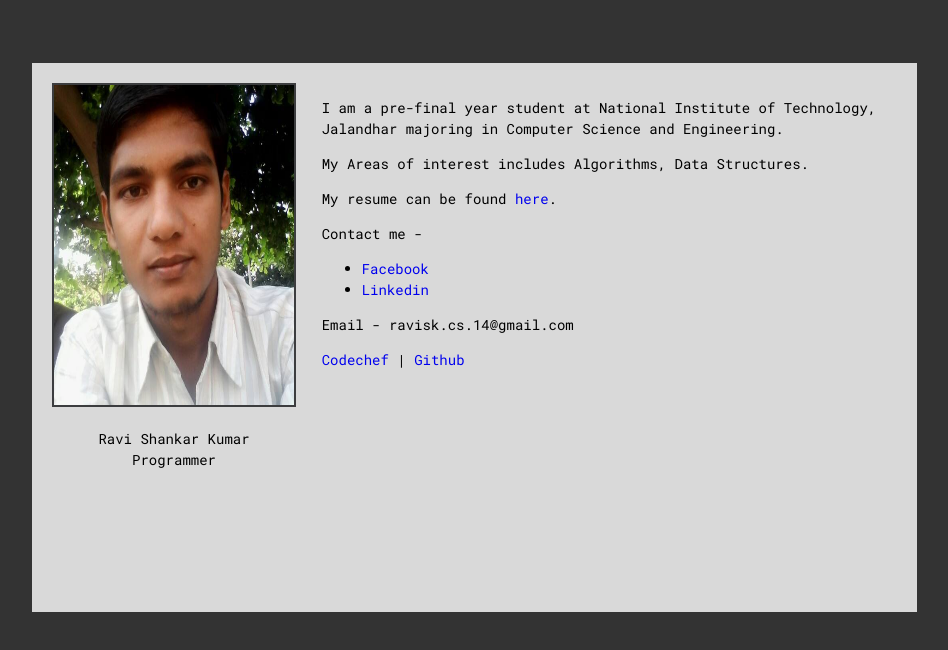
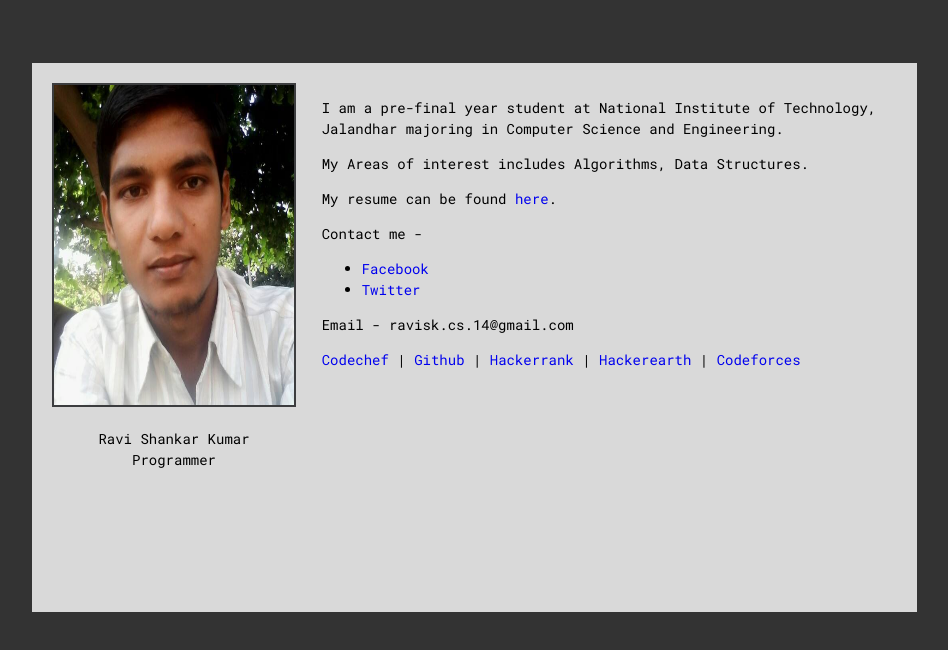
Before and after one commit to ravicse114/ravicse114.github.io, a plain HTML site: page index.html in a window 1280 px wide. Shown: the whole page, without its empty margins (176-1124 px from the left). Drawn offline with Linux system fonts and the light colour scheme.

Commit message:
Update index.html

```diff
--- a/index.html
+++ b/index.html
@@ -79,11 +79,14 @@ a{
     <p>Contact me - </p>
     <ul>
     <li><a href='https://www.facebook.com/ravicse114' target='_blank'>Facebook</a></li>
-    <li><a href='https://in.linkedin.com/in/prateek-agarwal-9a177891' target='_blank'>Linkedin</a></li>
+    <li><a href='https://twitter.com/ravicse114' target='_blank'>Twitter</a></li>
     </ul>
     <p> Email - ravisk.cs.14@gmail.com</p>
 	  <a href='https://www.codechef.com/users/ravicse479' target="_blank">Codechef</a> |
-	  <a href='https://github.com/ravicse114' target='_blank'>Github</a>
+	  <a href='https://github.com/ravicse114' target='_blank'>Github</a> |
+	  <a href='https://www.hackerrank.com/ravicse114' target='_blank'>Hackerrank</a> |
+          <a href='https://www.hackerearth.com/@r1s3k2' target='_blank'>Hackerearth</a> |
+	  <a href='http://codeforces.com/profile/Ravicse479' target='_blank'>Codeforces</a>
   </div>
 
 </div>
```
